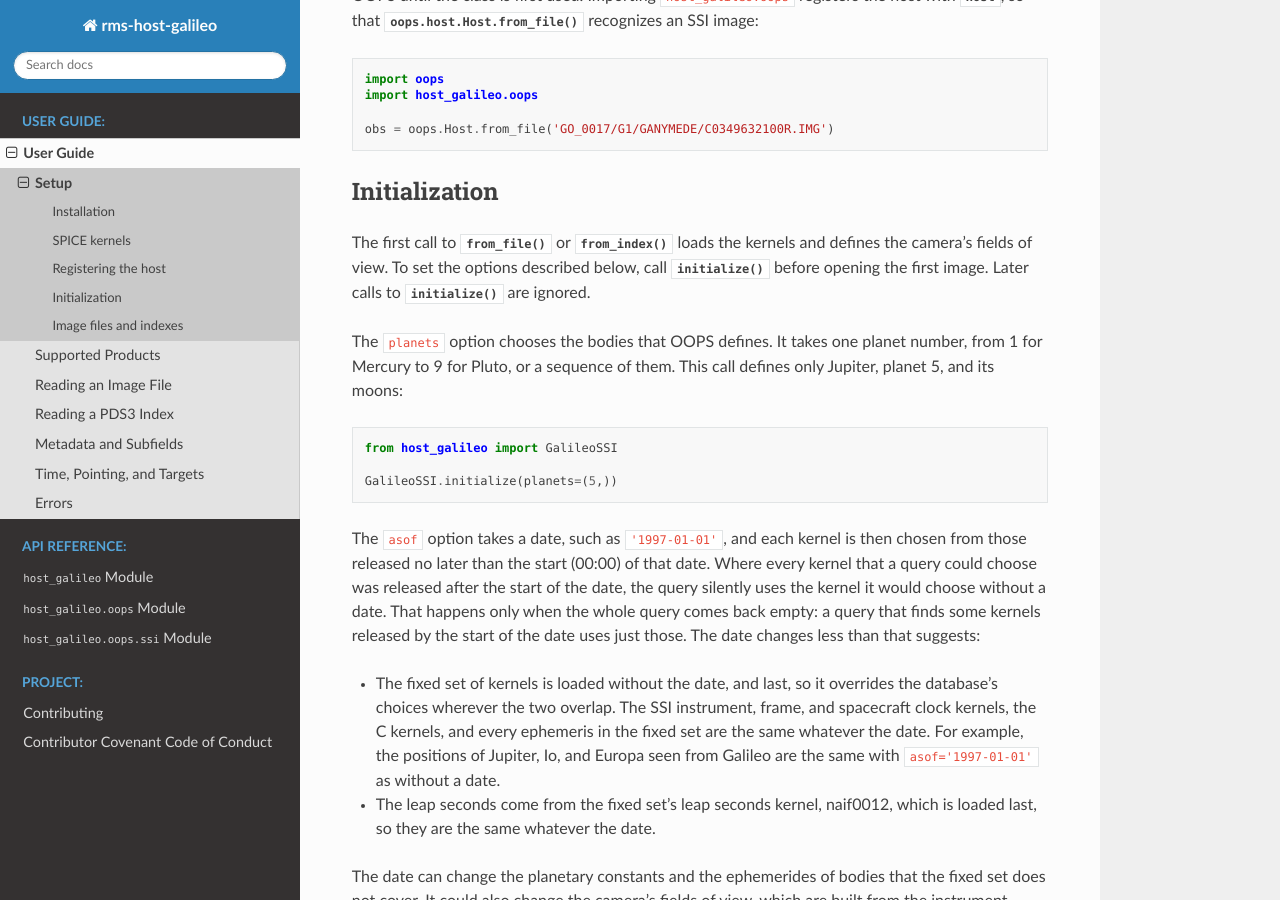
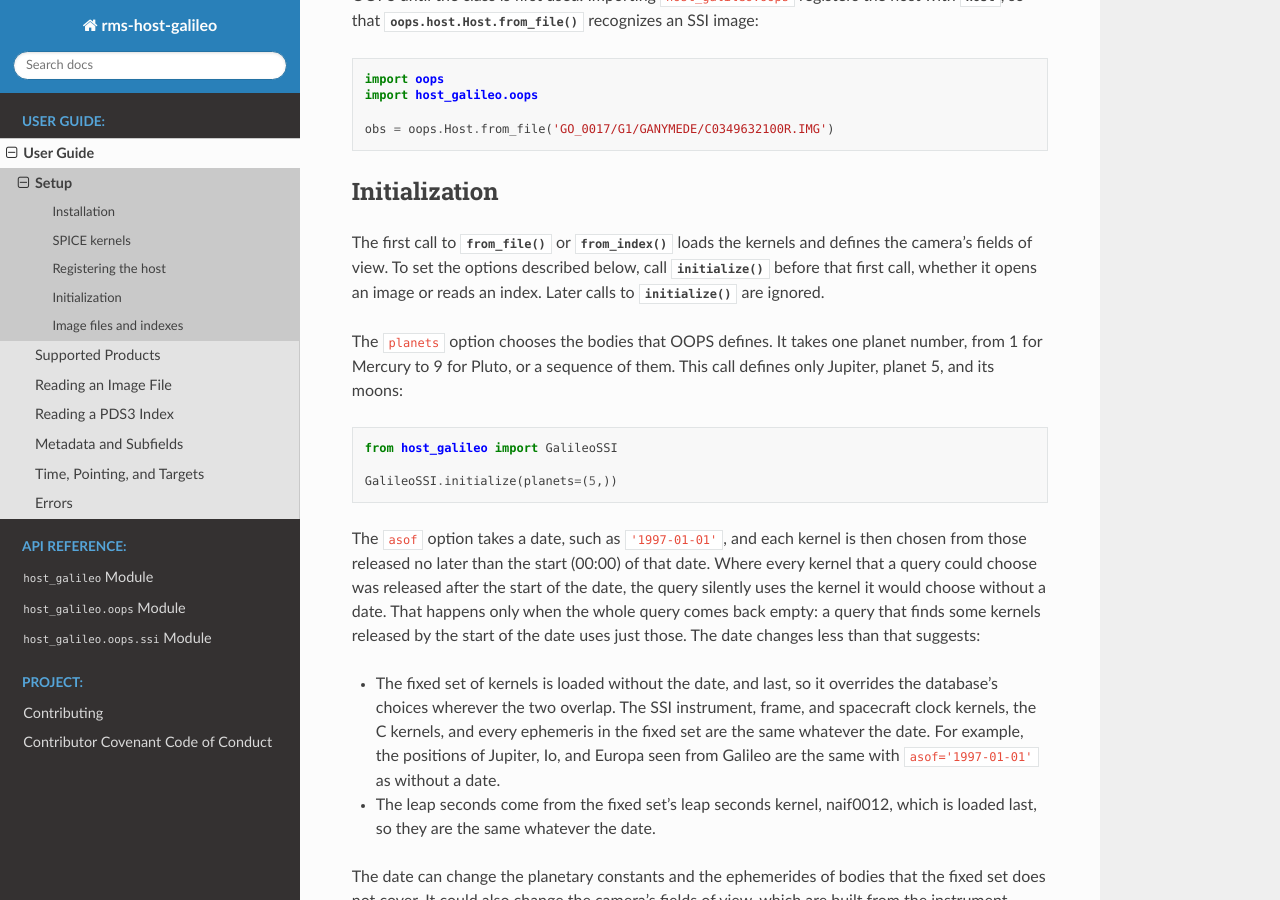
Before and after one commit to SETI/rms-host-galileo, a Sphinx documentation site: the page built from docs/user_guide/user_guide_setup.rst, in a window 1280 px wide and 900 px high, scrolled down 1214 px. Built offline with Sphinx 7.4.7 and the Read the Docs theme 3.1.0, drawn with Linux system fonts in a browser that asks for light colours.

Commit message:
Call initialize() before reading an index too
The setup chapter said to call initialize() before opening the first
image, but from_index() initializes the host with the defaults as well,
so a program that reads an index first and then calls initialize() gets
the defaults. Say to call it before the first from_file() or
from_index() call.

Co-Authored-By: Claude Opus 5.5 <noreply@anthropic.com>
Claude-Session: https://claude.ai/code/session_01RG3ZiBNx376YVT9xgP1ET9

```diff
--- a/docs/user_guide/user_guide_setup.rst
+++ b/docs/user_guide/user_guide_setup.rst
@@ -69,8 +69,9 @@ Initialization
 The first call to :meth:`~host_galileo.oops.ssi.GalileoSSI.from_file` or
 :meth:`~host_galileo.oops.ssi.GalileoSSI.from_index` loads the kernels and defines the
 camera's fields of view. To set the options described below, call
-:meth:`~host_galileo.oops.ssi.GalileoSSI.initialize` before opening the first image.
-Later calls to :meth:`~host_galileo.oops.ssi.GalileoSSI.initialize` are ignored.
+:meth:`~host_galileo.oops.ssi.GalileoSSI.initialize` before that first call, whether
+it opens an image or reads an index. Later calls to
+:meth:`~host_galileo.oops.ssi.GalileoSSI.initialize` are ignored.
 
 The ``planets`` option chooses the bodies that OOPS defines. It takes one planet
 number, from 1 for Mercury to 9 for Pluto, or a sequence of them. This call defines
```
